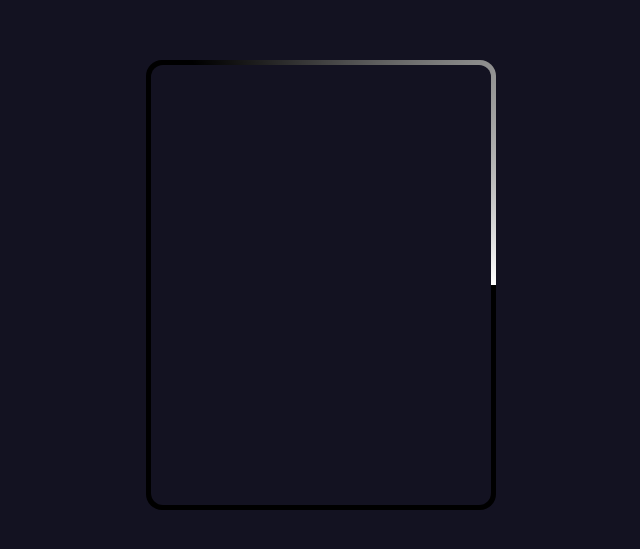
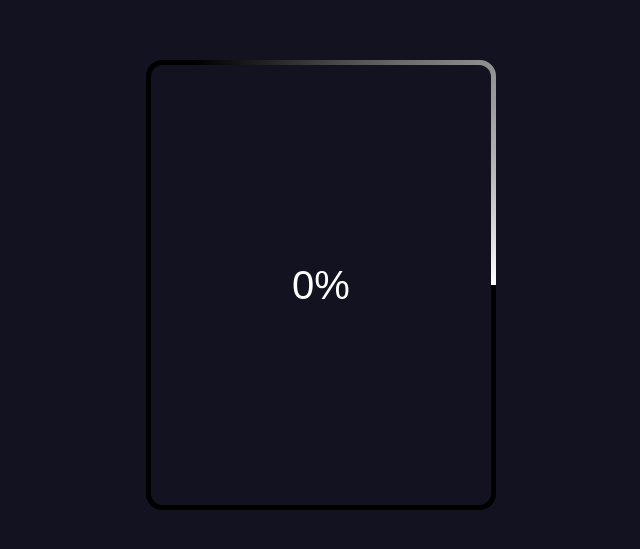
Before and after one commit to AmirTaki/loading-border, a plain HTML site: page index.html in a window 1280 px wide. Shown: the part 115-664 px from the top of the page, without its empty margins (319-959 px from the left). Drawn offline with Linux system fonts and the light colour scheme; a web font is replaced by a local one.

Commit message:
add text at project

```diff
--- a/index.html
+++ b/index.html
@@ -8,7 +8,7 @@
 </head>
 <body>
     <div class="container active">
-        <span class="overlay"></span>
+        <span class="overlay">0%</span>
     </div>
     <script src = "./src/main.js"></script>
 </body>
--- a/src/style.css
+++ b/src/style.css
@@ -13,7 +13,8 @@ body {
 
 }
 body,
-.container {
+.container,
+.overlay {
     display: flex;
     align-items: center;
     justify-content: center;
@@ -32,8 +33,8 @@ body,
 .container::before{
     content : "";
     position: absolute;
-    height: 550px;
-    width: 550px;
+    height: 650px;
+    width: 650px;
     background-image: conic-gradient(transparent, transparent, transparent ,#fff );
 }
 
@@ -56,6 +57,9 @@ body,
     position: absolute;
     height: 440px;
     width: 340px;
+    font-size: 40px;
+    font-weight: 500;
+    color : #fff;
     border-radius: 12px;
     background-color: #131221;
 }
```
